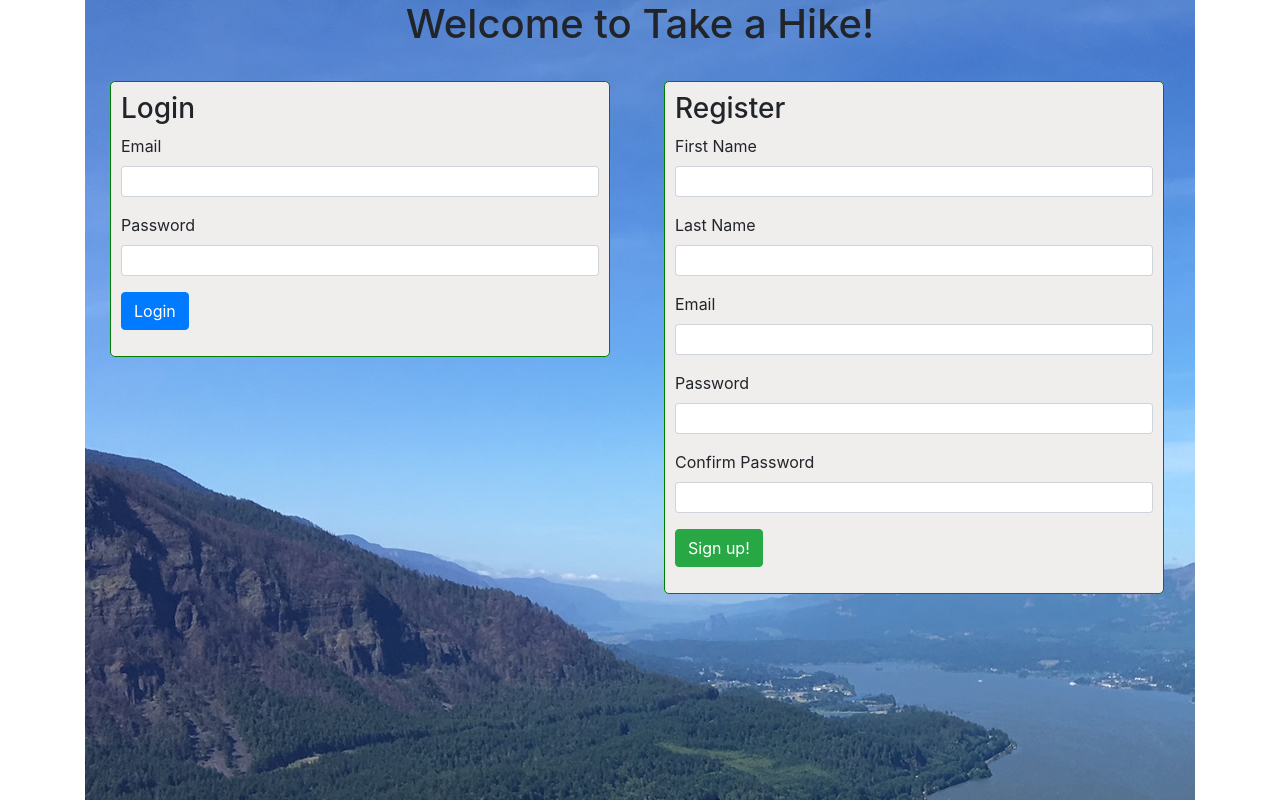
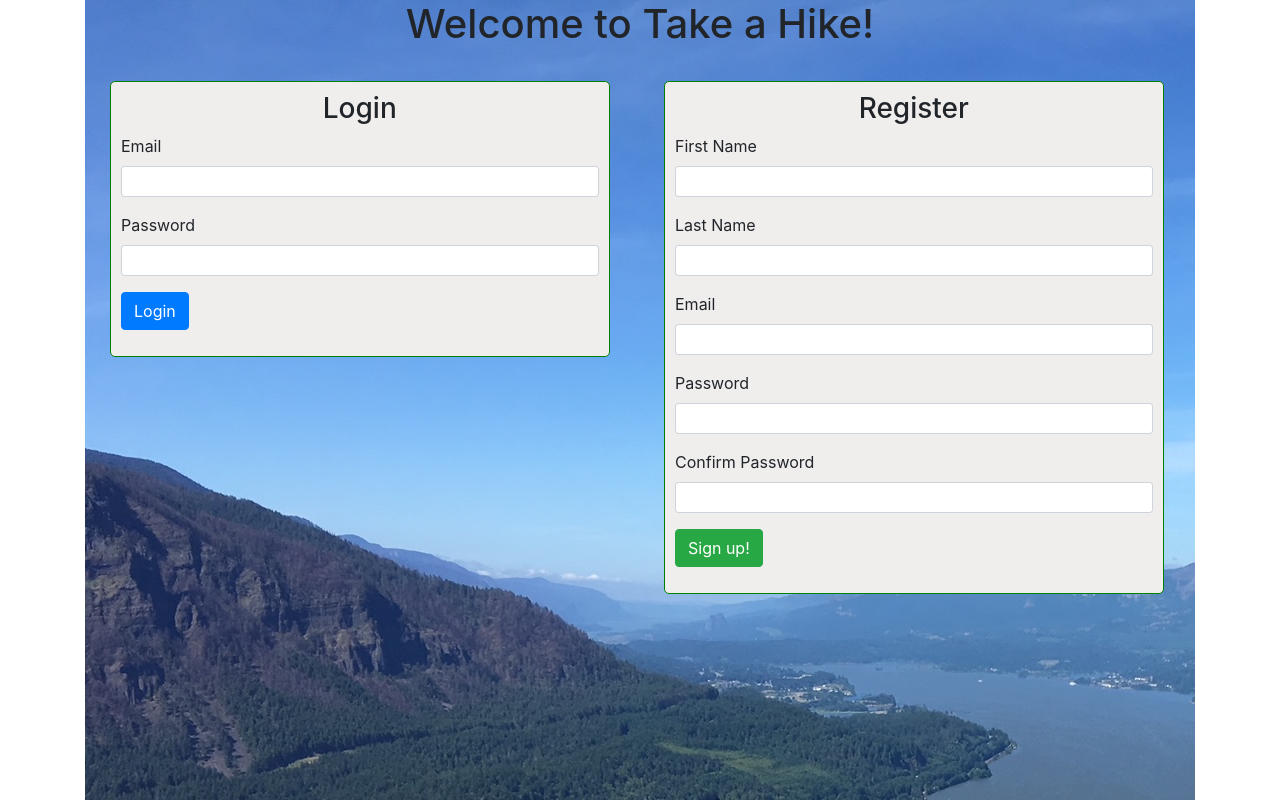
Before and after one commit to max-barr/solo_project, a Flask app: page / in a window 1280 px wide. Run offline with Flask 2, Linux system fonts and the light colour scheme.

Commit message:
Added new CSS class to templates

```diff
--- a/flask_app/static/style.css
+++ b/flask_app/static/style.css
@@ -40,3 +40,7 @@
     border-bottom: 1px solid green;
     background-color: rgb(249, 244, 244);
 }
+
+.center {
+    text-align: center;
+}
--- a/flask_app/templates/dashboard.html
+++ b/flask_app/templates/dashboard.html
@@ -29,7 +29,7 @@
         </div>
     </nav>
     <div class="container">
-        <h1 style="text-align: center;">Upcoming Hikes</h1>
+        <h1 class="center">Upcoming Hikes</h1>
         {% for hike in hikes %}
             <div class="card">
                 <div class="card-header">
--- a/flask_app/templates/edit_hike.html
+++ b/flask_app/templates/edit_hike.html
@@ -29,7 +29,7 @@
     </nav>
     <div class="container">
         <div class="form-container col-6">
-            <h1 style="text-align: center;">Edit Your Hike</h1>
+            <h1 class="center">Edit Your Hike</h1>
             <form action="/update/hike/{{ hike.id }}" method="POST">
                 <p>
                     <label for="title" class="form-label">Title</label>
--- a/flask_app/templates/index.html
+++ b/flask_app/templates/index.html
@@ -11,9 +11,9 @@
 <body>
     <div class="container">
         <div id="img-container">
-            <h1 style="text-align: center;">Welcome to Take a Hike!</h1>
+            <h1 class="center">Welcome to Take a Hike!</h1>
             <div class="login-form">
-                <h3>Login</h3>
+                <h3 class="center">Login</h3>
                 <form action="/login" method="POST">
                     <p>
                         <label for="email" class="form-label">Email</label>
@@ -36,7 +36,7 @@
                 {% endwith %}
             </div>
             <div class="login-form">
-                <h3>Register</h3>
+                <h3 class="center">Register</h3>
                 <form action="/register" method="POST">
                     <p>
                         <label for="first_name" class="form-label">First Name</label>
--- a/flask_app/templates/new_hike.html
+++ b/flask_app/templates/new_hike.html
@@ -29,7 +29,7 @@
     </nav>
     <div class="container">
         <div class="form-container col-6">
-            <h1 style="text-align: center;">New Hike</h1>
+            <h1 class="center">New Hike</h1>
             <form action="/create/hike" method="POST">
                 <p>
                     <label for="title" class="form-label">Title</label>
--- a/flask_app/templates/user_hikes.html
+++ b/flask_app/templates/user_hikes.html
@@ -28,7 +28,7 @@
         </div>
     </nav>
     <div class="container">
-        <h1 style="text-align: center;">My Hikes</h1>
+        <h1 class="center">My Hikes</h1>
         {% for hike in user.hikes %}
             {% if hike.title != None %}
                 <div class="card">
```
Also changed, not shown: flask_app/templates/view_hike.html (+4 -4 lines).
